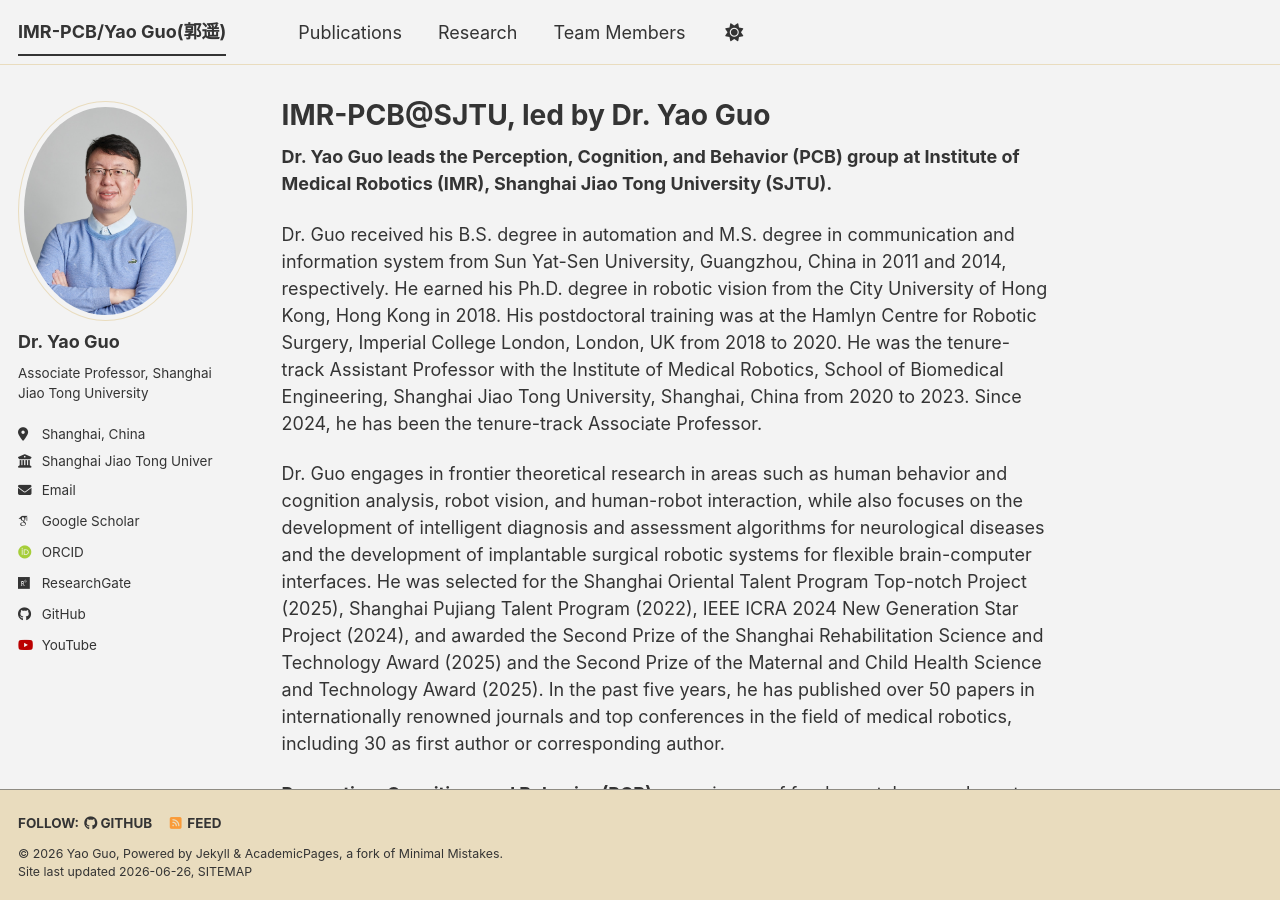
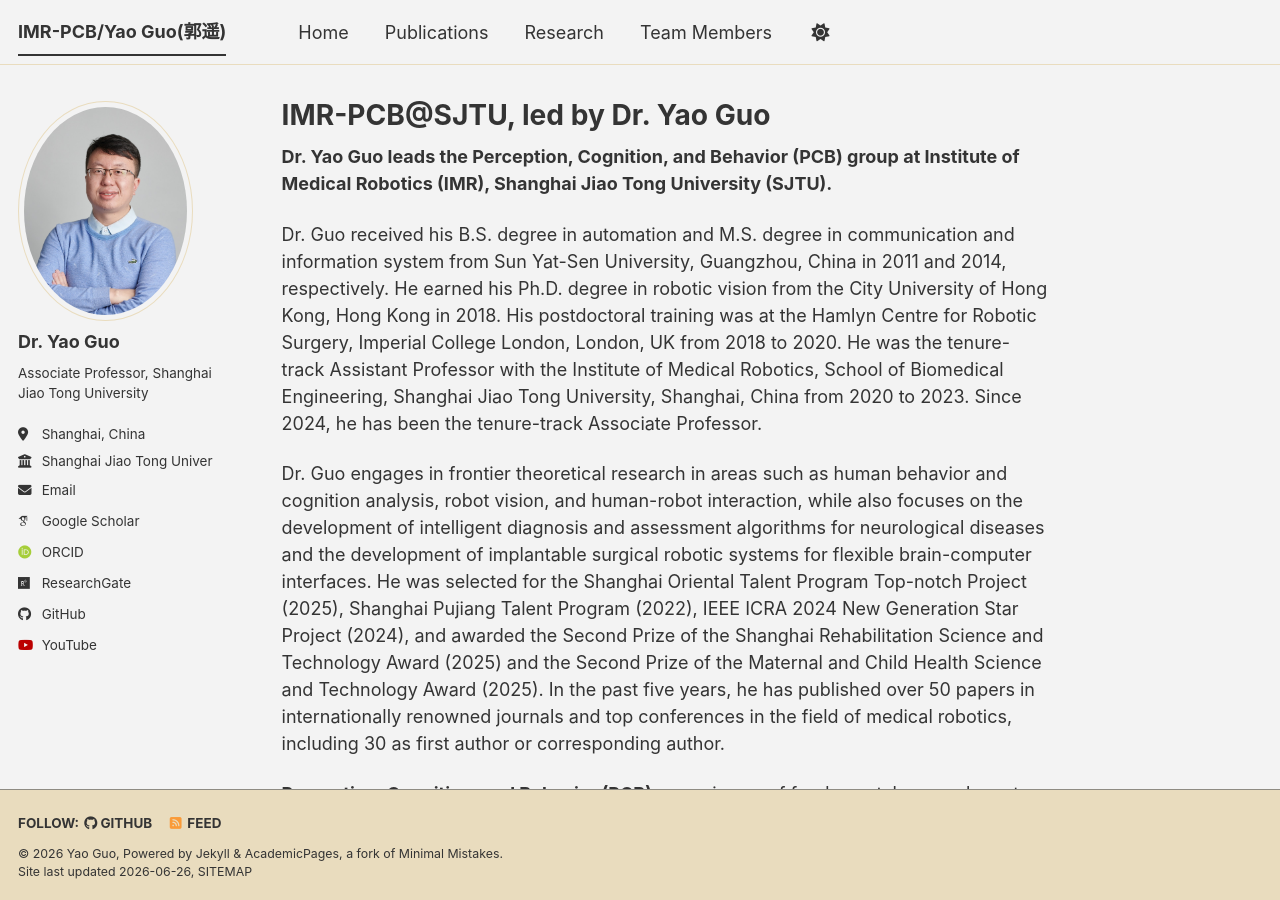
Before and after one commit to IMR-PCB/IMR-PCB.github.io, a Jekyll site: the page built from _pages/about.md, in a window 1280 px wide and 900 px high. Built offline with Jekyll 4.4.1, drawn with Linux system fonts in a browser that asks for light colours; some web fonts are replaced; a script bundle is joined from its source files by our own code; library files that are not in the unit come from our copies.

Commit message:
Update navigation.yml

```diff
--- a/_data/navigation.yml
+++ b/_data/navigation.yml
@@ -8,8 +8,11 @@
 #      Markdown formatted page while the second is generated using JSON.
 
 main:
+  - title: "Home"
+    url: /
+
   - title: "Publications"
-    url: /publications/
+    url: /
 
   # - title: "Talks"
   # url: /talks/
```
